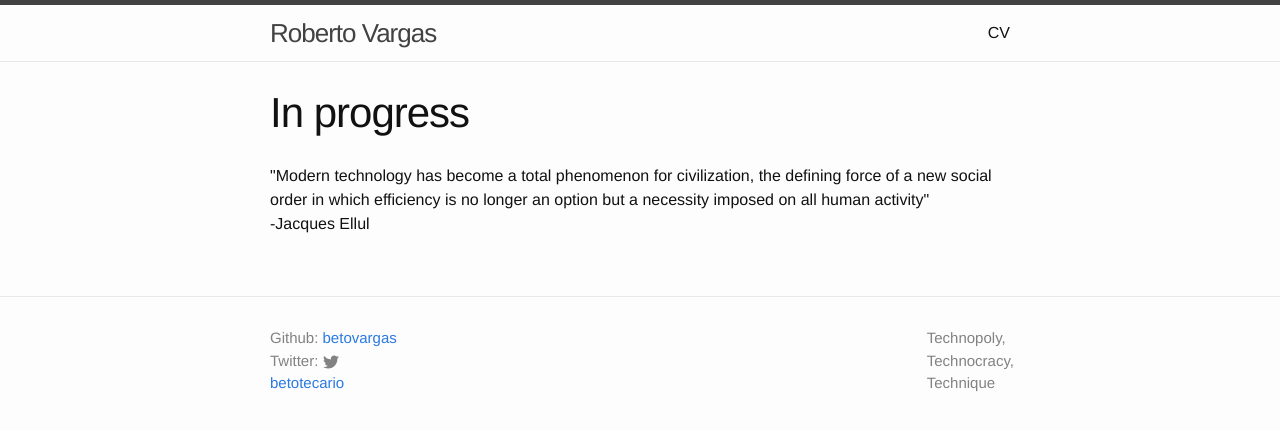
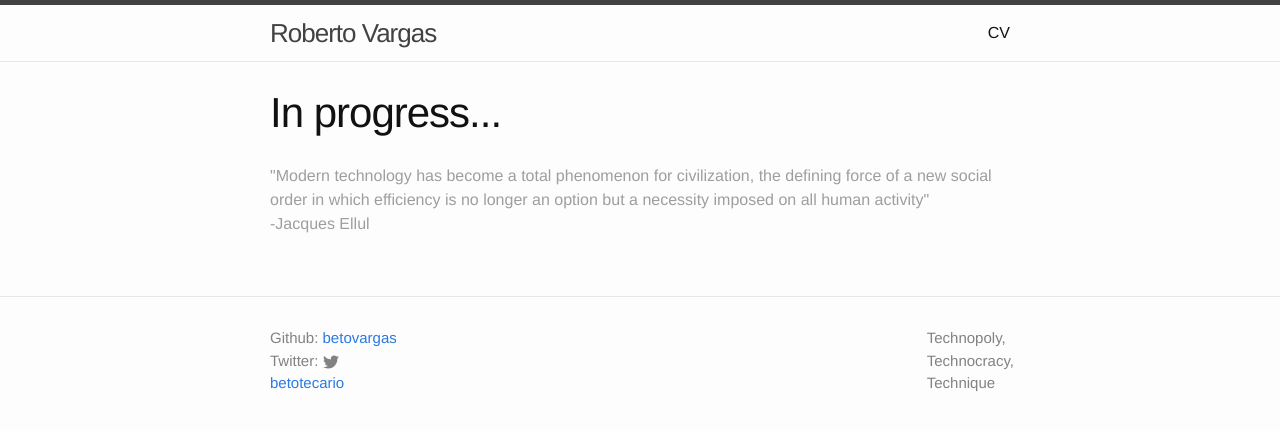
Before and after one commit to betovargas/betovargas.github.io, a Jekyll site: the page built from index.html, in a window 1280 px wide. Shown: the top 431 px of the page. Built offline with Jekyll 4.4.1, drawn with Linux system fonts in a browser that asks for light colours.

Commit message:
Structure

```diff
--- a/_includes/home.html
+++ b/_includes/home.html
@@ -1,7 +1,7 @@
 <div class="post">
 
   <header class="post-header">
-    <h1 class="post-title">In progress</h1>
+    <h1 class="post-title">In progress...</h1>
   </header>
 
   <article class="post-content">
--- a/_sass/_layout.scss
+++ b/_sass/_layout.scss
@@ -239,6 +239,7 @@
 
 .post-content {
     margin-bottom: $spacing-unit;
+    opacity: 0.4;
 
     h2 {
         font-size: 32px;
```
Also changed, not shown: 3 other files.
